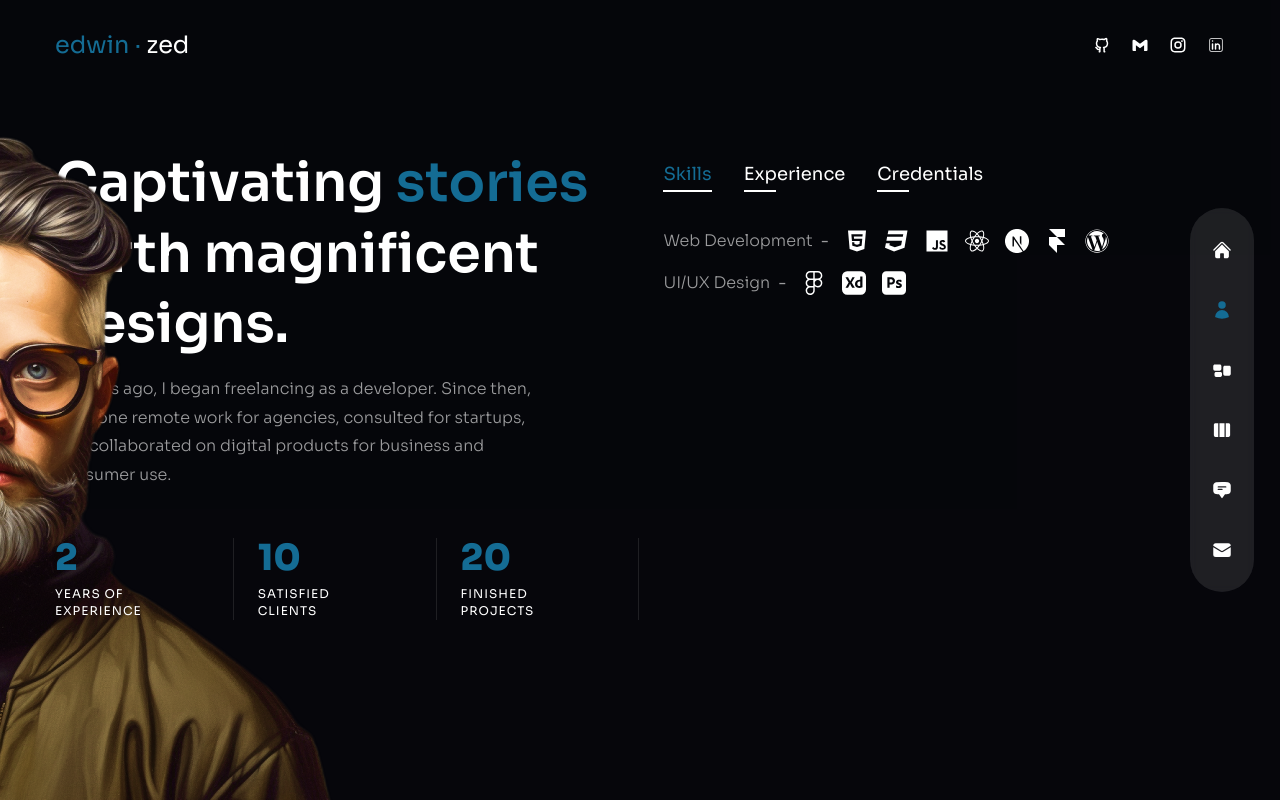
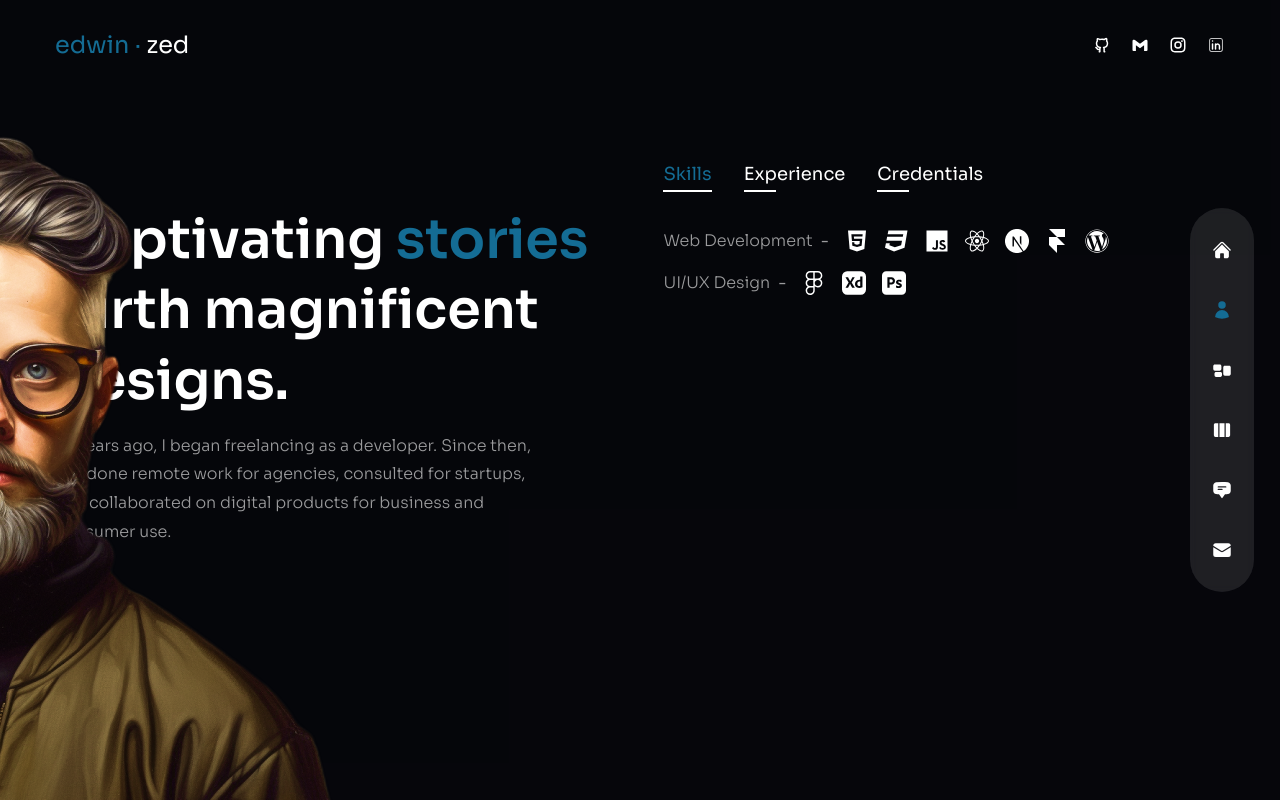
Before and after one commit to EdwinBayingana/portfolio, a Next.js app: page /about in a window 1280 px wide. Built offline with nearby package versions, Linux system fonts and the light colour scheme.

Commit message:
remove the number counters on the about section

```diff
--- a/pages/about/index.js
+++ b/pages/about/index.js
@@ -135,8 +135,10 @@ const About = () => {
             done remote work for agencies, consulted for startups, and
             collaborated on digital products for business and consumer use.
           </motion.p>
+
           {/* Counters */}
-          <motion.div
+
+          {/* <motion.div
             variants={fadeIn('right', 0.6)}
             initial="hidden"
             animate="show"
@@ -144,7 +146,6 @@ const About = () => {
             className="hidden md:flex md:max-w-xl xl:max-w-none mx-auto xl:mx-0 mb-8"
           >
             <div className="flex flex-1 xl:gap-x-6">
-              {/* Experience */}
               <div className="relative flex-1 after:w-[1px] after:h-full after:bg-white/10 after:absolute after:top-0 after:right-0">
                 <div className="text-2xl xl:text-4xl font-extrabold text-accent mb-2">
                   <CountUp start={0} end={2} duration={5} />
@@ -153,7 +154,7 @@ const About = () => {
                   Years of experience
                 </div>
               </div>
-              {/* Clients */}
+
               <div className="relative flex-1 after:w-[1px] after:h-full after:bg-white/10 after:absolute after:top-0 after:right-0">
                 <div className="text-2xl xl:text-4xl font-extrabold text-accent mb-2">
                   <CountUp start={0} end={10} duration={5} />
@@ -162,7 +163,7 @@ const About = () => {
                   Satisfied clients
                 </div>
               </div>
-              {/* projects */}
+
               <div className="relative flex-1 after:w-[1px] after:h-full after:bg-white/10 after:absolute after:top-0 after:right-0">
                 <div className="text-2xl xl:text-4xl font-extrabold text-accent mb-2">
                   <CountUp start={0} end={20} duration={5} />
@@ -172,7 +173,7 @@ const About = () => {
                 </div>
               </div>
             </div>
-          </motion.div>
+          </motion.div> */}
         </div>
         {/* Info */}
         <motion.div
```
